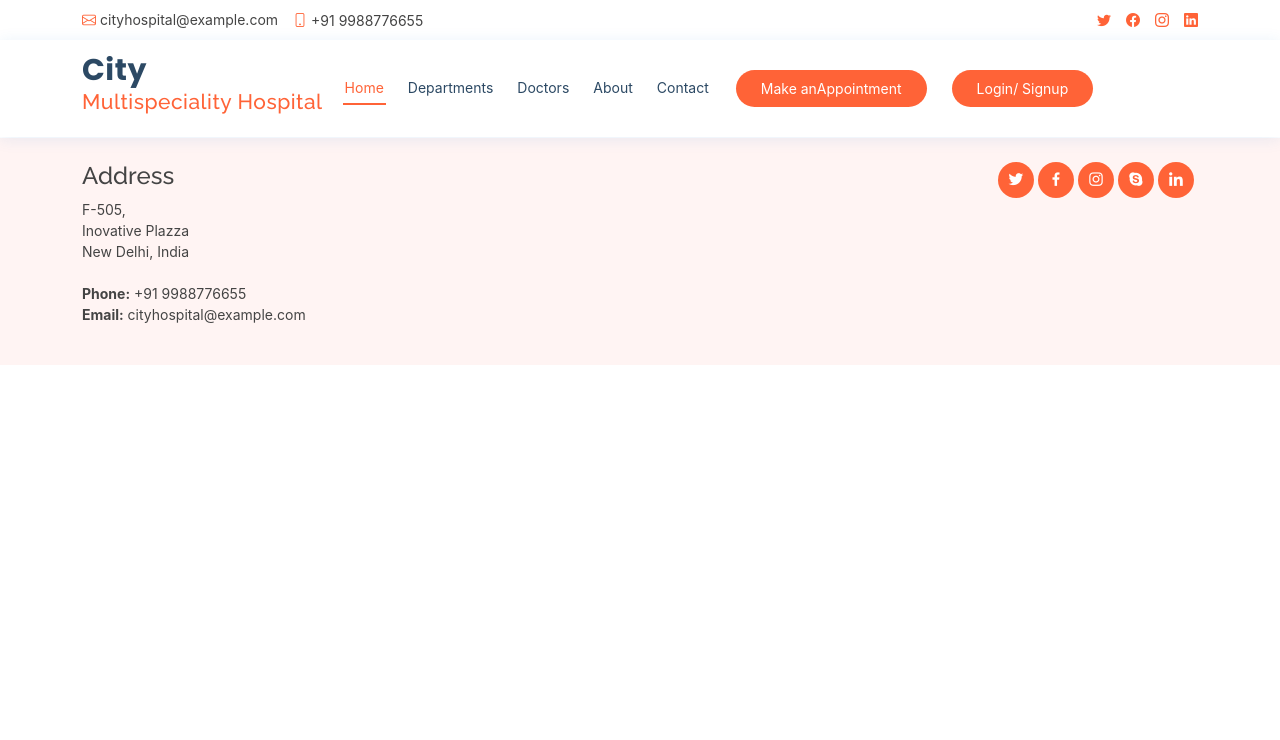
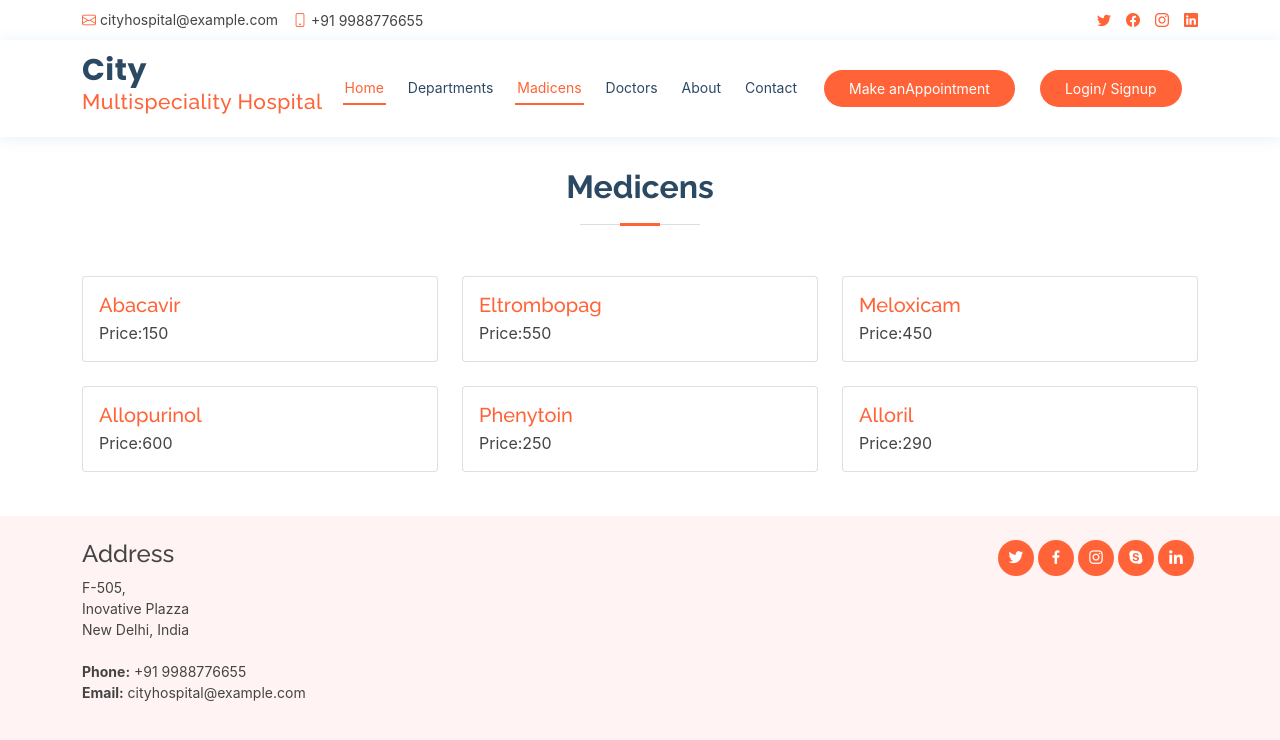
Before and after one commit to kishan7827/City-Hospital-R2-, a React (Create React App) app: page /medicens in a window 1280 px wide. Shown: the top 740 px of the page. Built offline with nearby package versions, Linux system fonts and the light colour scheme.

Commit message:
medicines

```diff
--- a/package.json
+++ b/package.json
@@ -10,6 +10,7 @@
     "react-dom": "^18.2.0",
     "react-router-dom": "^5.2.0",
     "react-scripts": "5.0.1",
+    "reactstrap": "^9.1.4",
     "web-vitals": "^2.1.4"
   },
   "scripts": {
--- a/src/App.js
+++ b/src/App.js
@@ -9,6 +9,7 @@
 import Contect from './container/contact/Contect';
 import Appointment from './container/appointment/Appointment';
 import Auth from './container/auth/Auth';
+import Medicens from './container/Medicens/Medicens';
 
 function App() {
   return (
@@ -18,6 +19,7 @@
         <Route path={'/home'} exact component={Home} />
         <Route path={'/about'} exact component={About} />
         <Route path={'/departments'} exact component={Departments} />
+        <Route path={'/medicens'} exact component={Medicens} />
         <Route path={'/doctors'} exact component={Doctors} />
         <Route path={'/contect'} exact component={Contect} />
         <Route path={'/appointment'} exact component={Appointment} />
--- /dev/null
+++ b/src/compnent/List/List.js
@@ -0,0 +1,24 @@
+import React from 'react';
+import { Card, CardImg, CardText, CardBody, CardTitle, CardSubtitle, Button } from 'reactstrap';
+
+function List({ data }) {
+    console.log(data);
+    return (
+        <>
+            {
+                data.map((d, i) => (
+                    <div className='col-4 mb-4'>
+                        <Card>
+                            <CardBody>
+                                <CardTitle tag="h5" style={{color:"#FF6337"}}>{d.name}</CardTitle>
+                                <CardSubtitle>Price:{d.price}</CardSubtitle>
+                            </CardBody>
+                        </Card>
+                    </div>
+                ))
+            }
+        </>
+    );
+}
+
+export default List;
--- a/src/compnent/header/Header.js
+++ b/src/compnent/header/Header.js
@@ -31,6 +31,7 @@
                             <ul>
                                 <li><NavLink className="nav-link scrollto active" exact to={"/home"}>Home</NavLink></li>
                                 <li><NavLink className="nav-link scrollto" to={"/departments"}>Departments</NavLink></li>
+                                <li><NavLink className="nav-link scrollto" to={"/medicens"}>Madicens</NavLink></li>
                                 <li><NavLink className="nav-link scrollto" to={"/doctors"}>Doctors</NavLink></li>
                                 <li><NavLink className="nav-link scrollto " exact to={"/about"}>About</NavLink></li>
                                 <li><NavLink className="nav-link scrollto" to={"/contect"}>Contact</NavLink></li>
--- /dev/null
+++ b/src/container/Medicens/Medicens.js
@@ -0,0 +1,63 @@
+import React from 'react';
+import List from '../../compnent/List/List';
+
+function Medicens(props) {
+    const orgData = [
+        {
+            id: 101,
+            name: 'Abacavir',
+            quantity: 25,
+            price: 150,
+            expiry: 2022
+        },
+        {
+            id: 102,
+            name: 'Eltrombopag',
+            quantity: 90,
+            price: 550,
+            expiry: 2021
+        },
+        {
+            id: 103,
+            name: 'Meloxicam',
+            quantity: 85,
+            price: 450,
+            expiry: 2025
+        },
+        {
+            id: 104,
+            name: 'Allopurinol',
+            quantity: 50,
+            price: 600,
+            expiry: 2023
+        },
+        {
+            id: 105,
+            name: 'Phenytoin',
+            quantity: 63,
+            price: 250,
+            expiry: 2021
+        },
+        {
+            id: 106,
+            name: 'Alloril',
+            quantity: 68,
+            price: 290,
+            expiry: 2022
+        },
+    ]
+    return (
+        <section id="departments" className="departments">
+            <div className="container">
+                <div className="section-title">
+                    <h2>Medicens</h2>
+                </div>
+                <div className="row">
+                    <List data={orgData} />
+                </div>
+            </div>
+        </section>
+    );
+}
+
+export default Medicens;
```
Also changed, not shown: 1 other file (tests, documents, lock files or other folders).
